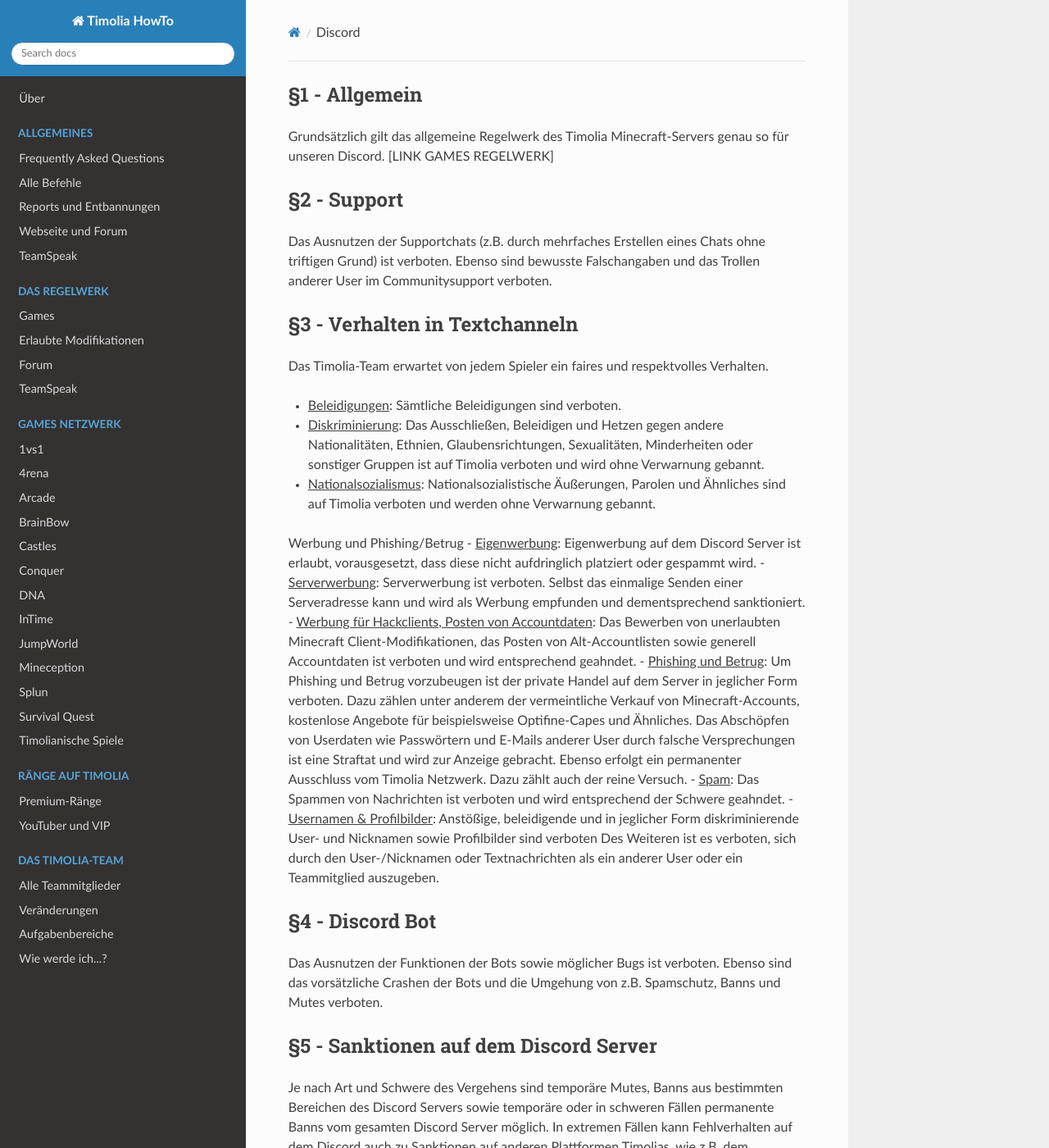
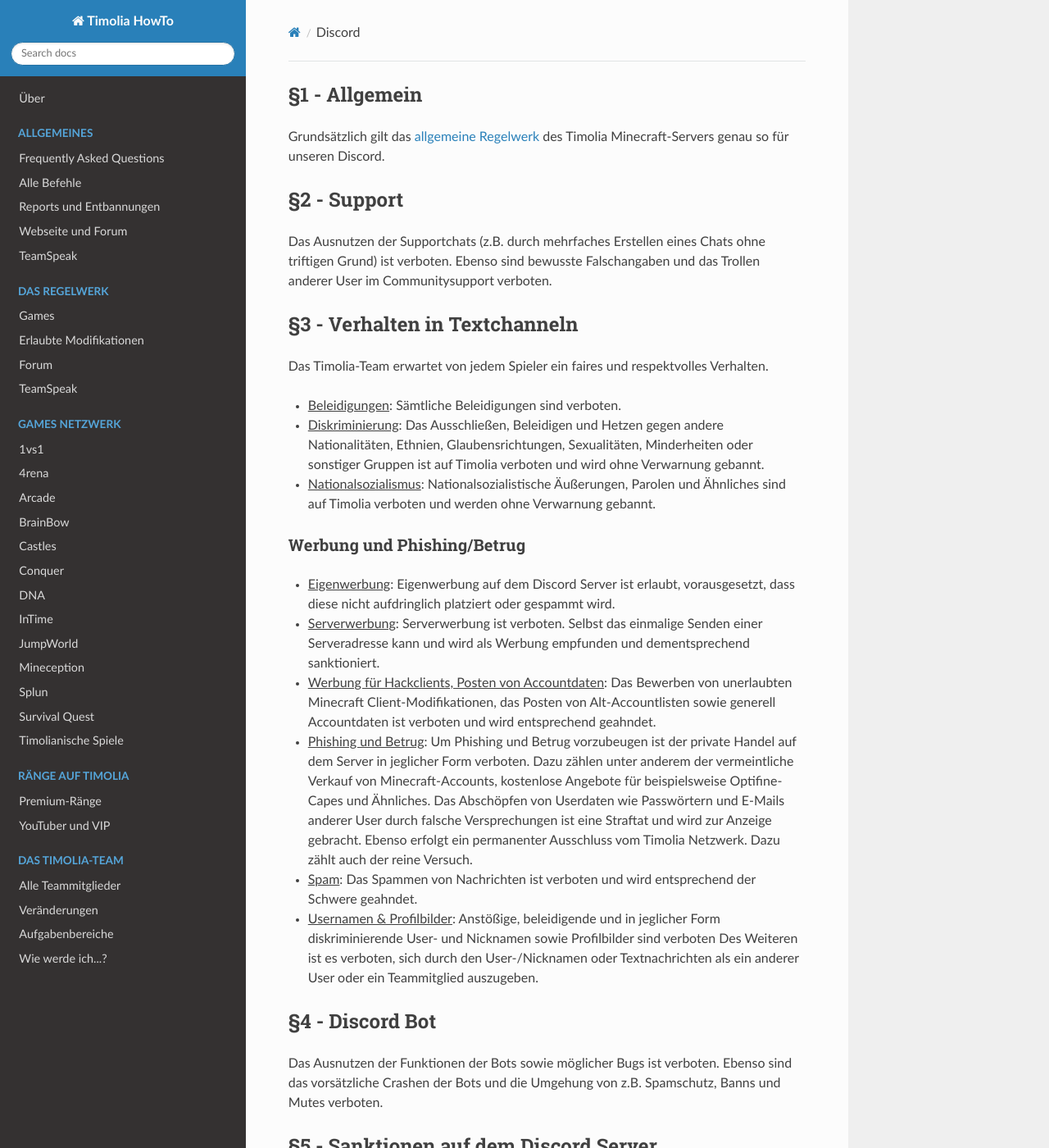
Before and after one commit to TimoliaDE/HowTo, an MkDocs documentation site: the page built from docs/rules/discord.md, in a window 1280 px wide and 1400 px high. Shown: the whole window at 82% size. Built offline with MkDocs 1.6.1, drawn with Linux system fonts in a browser that asks for light colours; nearby versions of some CDN libraries; old or Windows-style settings are respelled for this version of MkDocs.

Commit message:
Update discord.md

```diff
--- a/docs/rules/discord.md
+++ b/docs/rules/discord.md
@@ -1,5 +1,5 @@
 ## §1 - Allgemein
-Grundsätzlich gilt das allgemeine Regelwerk des Timolia Minecraft-Servers genau so für unseren Discord. [LINK GAMES REGELWERK]
+Grundsätzlich gilt das [allgemeine Regelwerk](games.md) des Timolia Minecraft-Servers genau so für unseren Discord.
 
 ## §2 - Support
 Das Ausnutzen der Supportchats (z.B. durch mehrfaches Erstellen eines Chats ohne triftigen Grund) ist verboten.
@@ -12,7 +12,7 @@ Das Timolia-Team erwartet von jedem Spieler ein faires und respektvolles Verhalt
 - <u>Diskriminierung</u>: Das Ausschließen, Beleidigen und Hetzen gegen andere Nationalitäten, Ethnien, Glaubensrichtungen, Sexualitäten, Minderheiten oder sonstiger Gruppen ist auf Timolia verboten und wird ohne Verwarnung gebannt.
 - <u>Nationalsozialismus</u>: Nationalsozialistische Äußerungen, Parolen und Ähnliches sind auf Timolia verboten und werden ohne Verwarnung gebannt.
 
-Werbung und Phishing/Betrug
+###Werbung und Phishing/Betrug
 - <u>Eigenwerbung</u>: Eigenwerbung auf dem Discord Server ist erlaubt, vorausgesetzt, dass diese nicht aufdringlich platziert oder gespammt wird.
 - <u>Serverwerbung</u>: Serverwerbung ist verboten. Selbst das einmalige Senden einer Serveradresse kann und wird als Werbung empfunden und dementsprechend sanktioniert.
 - <u>Werbung für Hackclients, Posten von Accountdaten</u>: Das Bewerben von unerlaubten Minecraft Client-Modifikationen, das Posten von Alt-Accountlisten sowie generell Accountdaten ist verboten und wird entsprechend geahndet.
```
